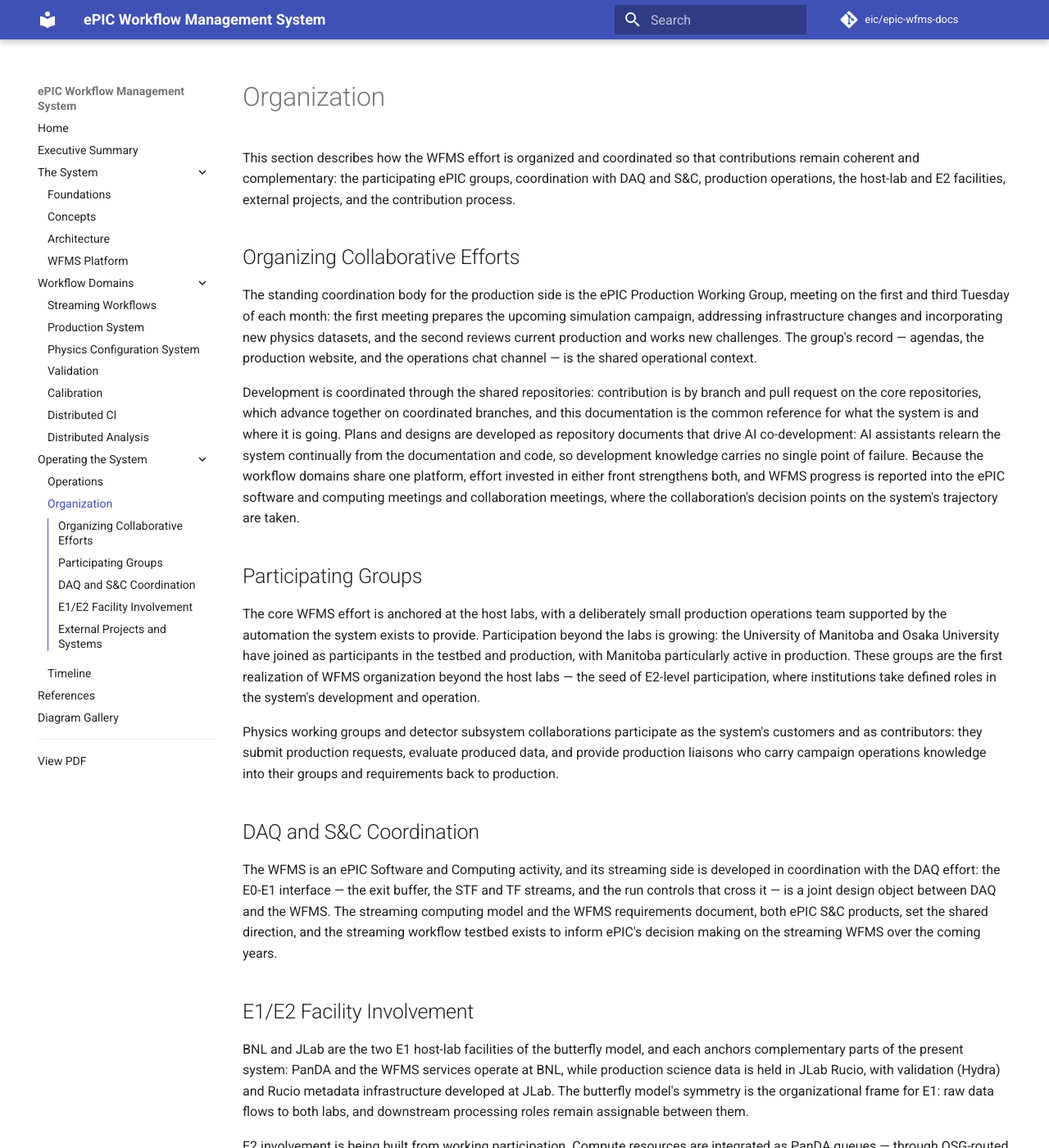
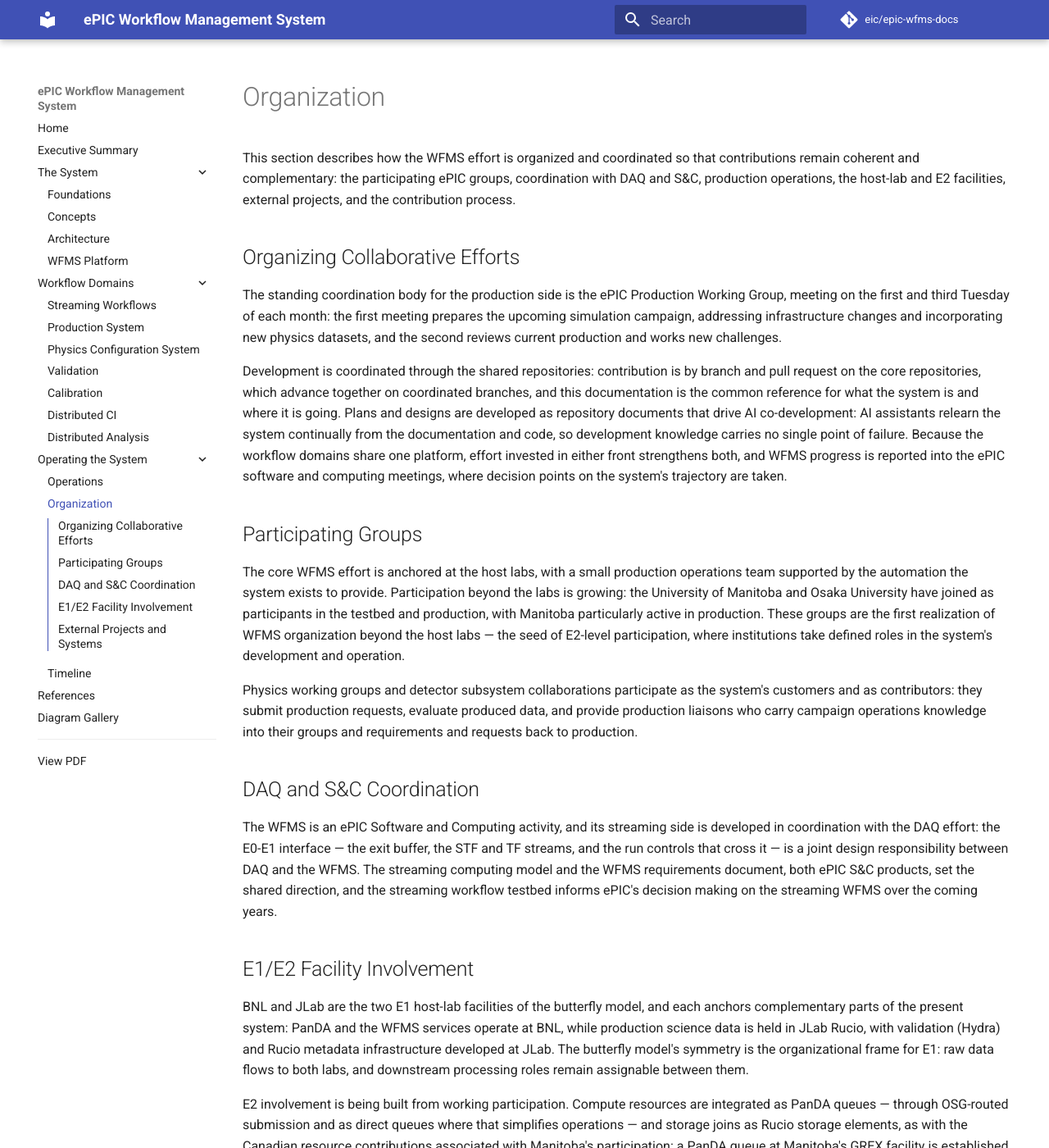
Before and after one commit to eic/epic-wfms-docs, an MkDocs documentation site: the page built from docs/organization.md, in a window 1280 px wide and 1400 px high. Shown: the whole window at 82% size. Built offline with MkDocs 1.6.1 and Material for MkDocs 9.7.7, drawn with Linux system fonts in a browser that asks for light colours; comment, search, counter and statistics services are not loaded.

Commit message:
Tighten WFMS organization language

```diff
--- a/docs/organization.md
+++ b/docs/organization.md
@@ -8,20 +8,19 @@
 
 The standing coordination body for the production side is the ePIC Production Working Group, meeting on the first and
 third Tuesday of each month: the first meeting prepares the upcoming simulation campaign, addressing infrastructure
-changes and incorporating new physics datasets, and the second reviews current production and works new challenges. The
-group's record — agendas, the production website, and the operations chat channel — is the shared operational context.
+changes and incorporating new physics datasets, and the second reviews current production and works new challenges.
 
 Development is coordinated through the shared repositories: contribution is by branch and pull request on the core
 repositories, which advance together on coordinated branches, and this documentation is the common reference for what
 the system is and where it is going. Plans and designs are developed as repository documents that drive AI
 co-development: AI assistants relearn the system continually from the documentation and code, so development knowledge
 carries no single point of failure. Because the workflow domains share one platform, effort invested in either front
-strengthens both, and WFMS progress is reported into the ePIC software and computing meetings and collaboration
-meetings, where the collaboration's decision points on the system's trajectory are taken.
+strengthens both, and WFMS progress is reported into the ePIC software and computing meetings, where decision points on
+the system's trajectory are taken.
 
 ## Participating Groups
 
-The core WFMS effort is anchored at the host labs, with a deliberately small production operations team supported by
+The core WFMS effort is anchored at the host labs, with a small production operations team supported by
 the automation the system exists to provide. Participation beyond the labs is growing: the University of Manitoba
 and Osaka University have joined as participants in the testbed and production, with Manitoba particularly active in
 production. These groups are the first realization of WFMS organization beyond the host labs — the seed of E2-level participation,
@@ -29,14 +28,14 @@
 
 Physics working groups and detector subsystem collaborations participate as the system's customers and as contributors:
 they submit production requests, evaluate produced data, and provide production liaisons who carry campaign operations
-knowledge into their groups and requirements back to production.
+knowledge into their groups and requirements and requests back to production.
 
 ## DAQ and S&C Coordination
 
 The WFMS is an ePIC Software and Computing activity, and its streaming side is developed in coordination with the DAQ
 effort: the E0-E1 interface — the exit buffer, the STF and TF streams, and the run controls that cross it — is a joint
-design object between DAQ and the WFMS. The streaming computing model and the WFMS requirements document, both ePIC
-S&C products, set the shared direction, and the streaming workflow testbed exists to inform ePIC's decision making on
+design responsibility between DAQ and the WFMS. The streaming computing model and the WFMS requirements document,
+both ePIC S&C products, set the shared direction, and the streaming workflow testbed informs ePIC's decision making on
 the streaming WFMS over the coming years.
 
 ## E1/E2 Facility Involvement
```
